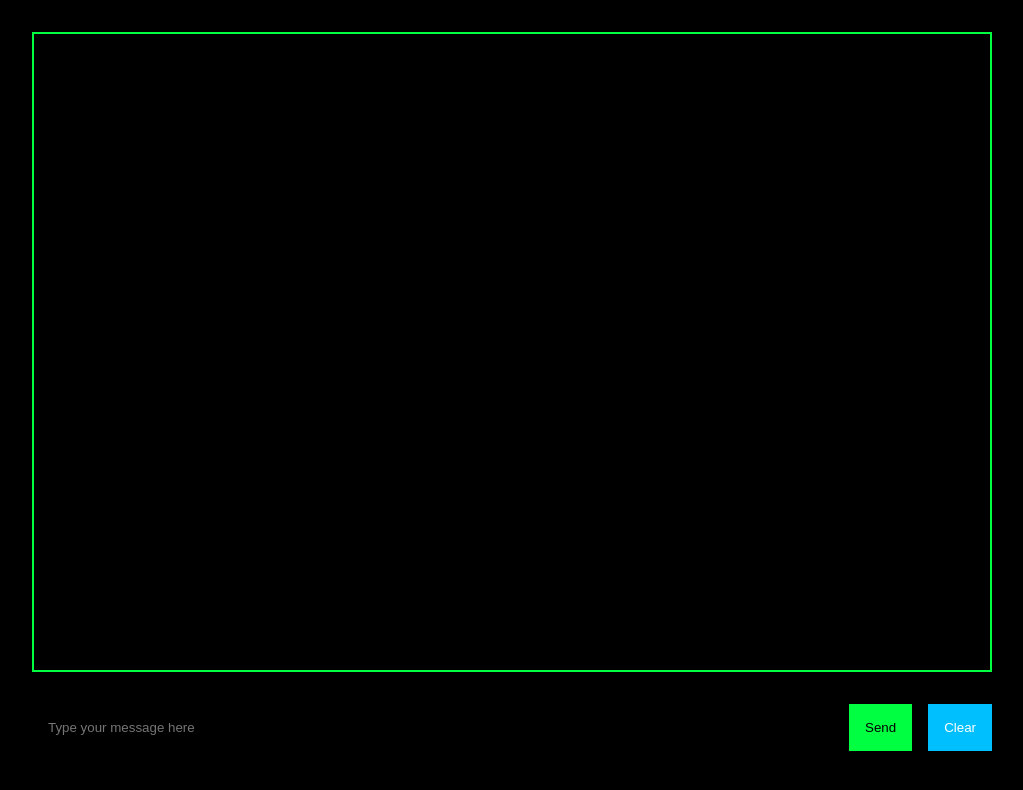
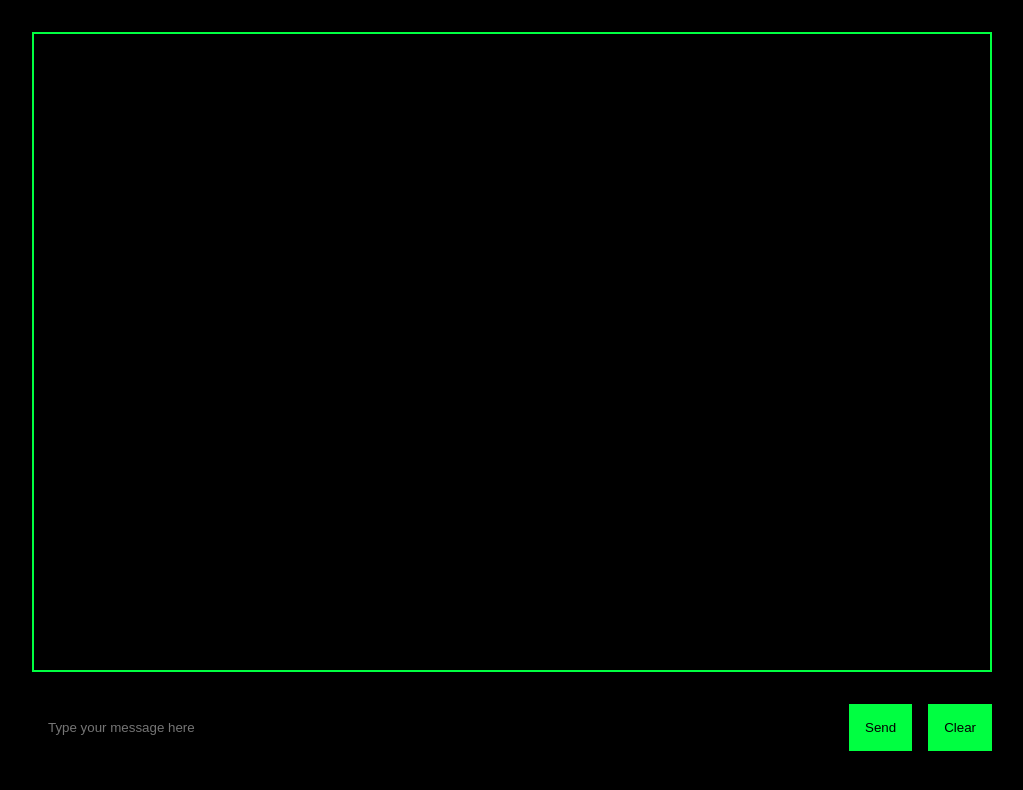
Before and after one commit to cediegreyhat/Ced-AI, a website: page index.html in a window 1280 px wide. Shown: the whole page, without its empty margins (128-1151 px from the left). Drawn offline with nearby package versions, Linux system fonts and the light colour scheme.

Commit message:
modified:   index.html

```diff
--- a/index.html
+++ b/index.html
@@ -89,8 +89,8 @@
       }
 
       #clear-button {
-        background-color: #00bfff;
-        color: #ffffff;
+        background-color: #00ff41;
+        color: #000000;
         border: none;
         padding: 1rem;
         cursor: pointer;
```
